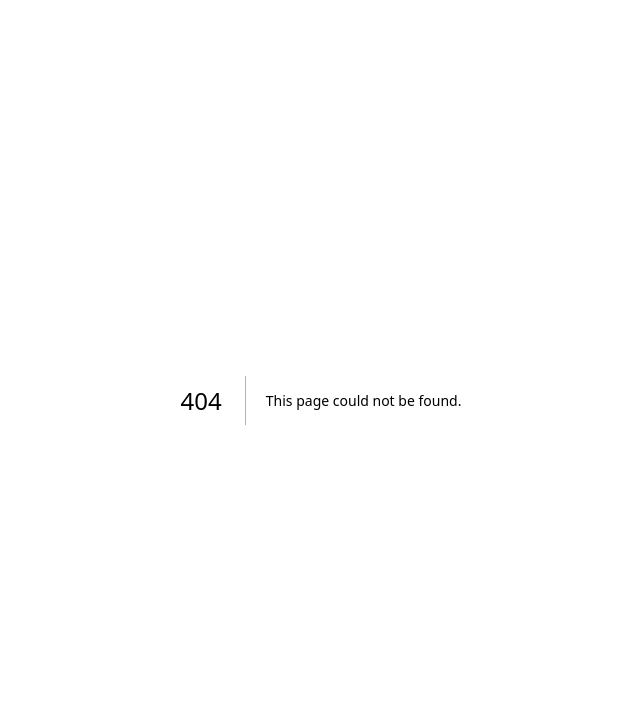
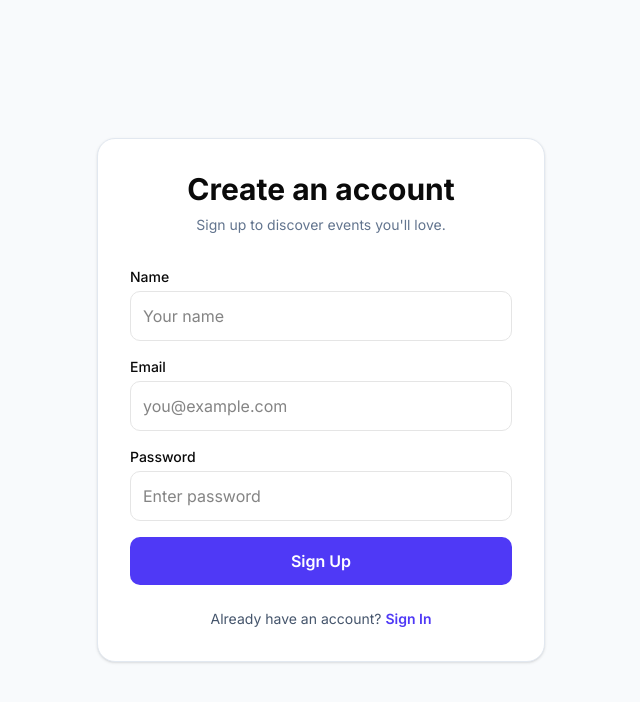
Before and after one commit to nansmatty/FyerX_Assignement, a Next.js app: page /login in a window 1280 px wide. Before the commit this address had no page. Shown: the top 702 px of the page, without its empty margins (319-959 px from the left). Built offline with nearby package versions, Linux system fonts and the light colour scheme.

Commit message:
feat: create login page with authentication form component

```diff
--- /dev/null
+++ b/src/app/login/page.tsx
@@ -0,0 +1,9 @@
+import AuthForm from '@/components/auth/auth-form';
+
+export default function LoginPage() {
+	return (
+		<main className='flex min-h-screen items-center justify-center bg-slate-50 p-4'>
+			<AuthForm />
+		</main>
+	);
+}
```
